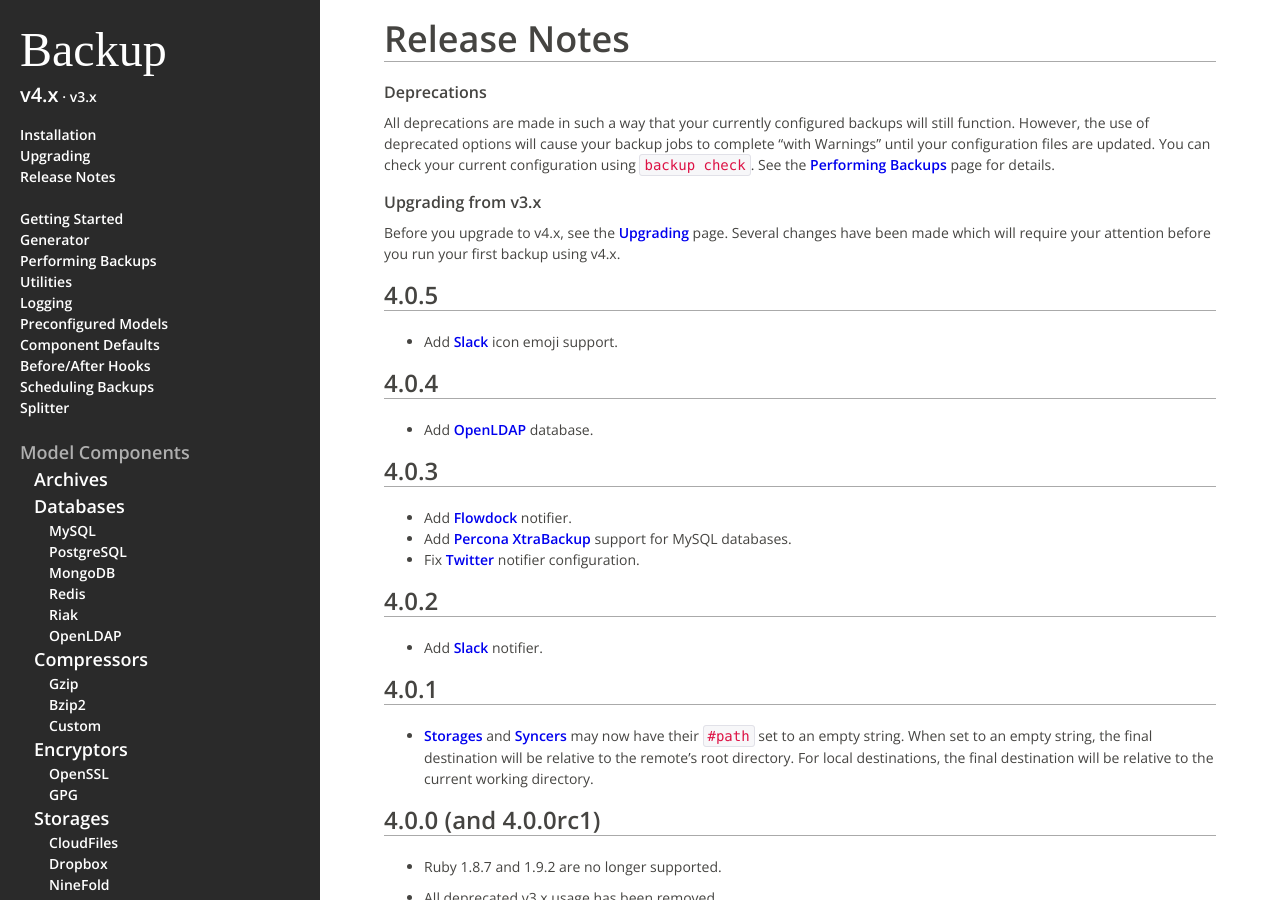
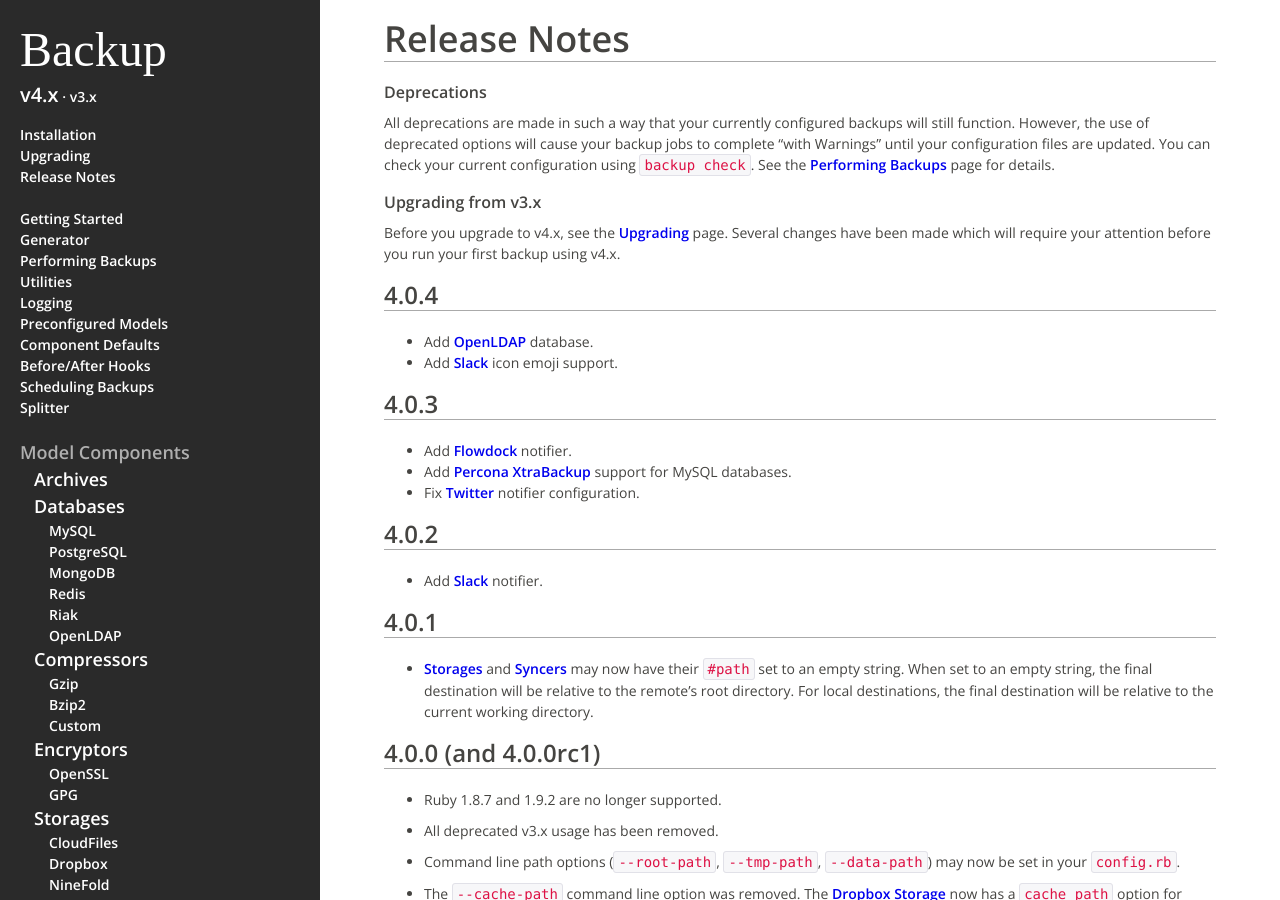
Before and after one commit to backup/backup, a Jekyll site: the page built from v4/release-notes/index.md, in a window 1280 px wide and 900 px high. Built offline with Jekyll 4.4.1, drawn with Linux system fonts in a browser that asks for light colours; some web fonts are replaced; Markdown is read by kramdown in place of the engine named in the settings.

Commit message:
Move slack update to the unreleased v4.0.4

```diff
--- a/v4/release-notes/index.md
+++ b/v4/release-notes/index.md
@@ -18,15 +18,11 @@ See the [Performing Backups][performing-backups] page for details.
 Before you upgrade to v4.x, see the [Upgrading][upgrading] page.
 Several changes have been made which will require your attention before you run your first backup using v4.x.
 
-4.0.5
------
-
-- Add [Slack][notifier-slack] icon emoji support.
-
 4.0.4
 -----
 
 - Add [OpenLDAP][database-openldap] database.
+- Add [Slack][notifier-slack] icon emoji support.
 
 4.0.3
 -----
```
